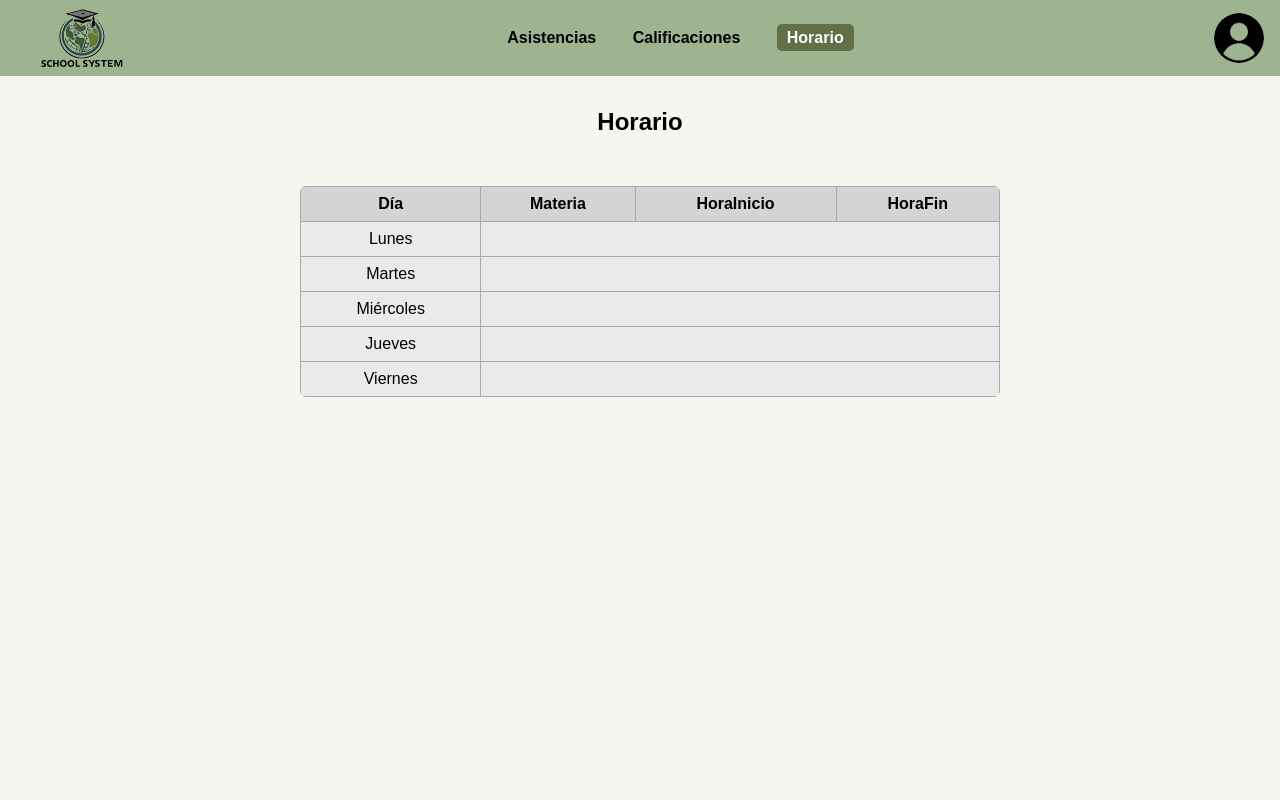
After one commit to GabLopezAl/ControlEstudiantes, a PHP site: page /Screens/Alumno/Horario.php in a window 1280 px wide. The commit adds this page. Run offline with PHP 8.4, Linux system fonts and the light colour scheme; the visitor is signed in with stand-in values (Sample User, id 1); data that the repository does not hold is empty.

```diff
--- /dev/null
+++ b/Screens/Alumno/Horario.php
@@ -0,0 +1,122 @@
+<?php
+session_start();
+$pagina = basename($_SERVER['PHP_SELF']);
+require '../../PHP/Conexion/conexion.php';
+?>
+
+<!DOCTYPE html>
+<html lang="en">
+<head>
+  <meta charset="UTF-8">
+  <meta name="viewport" content="width=device-width, initial-scale=1.0">
+  <title>Horario</title>
+  <link rel="stylesheet" href="../../css/calificacionesAlumno.css?v=1.1">
+</head>
+<body>
+<header>
+    <div class="logo">
+      <img src="../../img/Logo.png" alt="Logo">
+    </div>
+    <nav>
+      <a href="Asistencias.php" class="<?= $pagina == 'Asistencias.php' ? 'active' : '' ?>">Asistencias</a>
+      <a href="Calificaciones.php" class="<?= $pagina == 'Calificaciones.php' ? 'active' : '' ?>">Calificaciones</a>
+      <a href="Horario.php" class="<?= $pagina == 'Horario.php' ? 'active' : '' ?>">Horario</a>
+    </nav>
+    <div class="user-section" id="userToggle">
+      <div>
+        <a>
+          <img class="user-icon" src="../../img/logoUser.png" alt="Logo">
+        </a>
+      </div>
+      <div class="dropdown" id="dropdownMenu">
+        <a class="cursor" href="editarDatos.php">Editar datos</a>
+        <a class="cursor" href="../../index.php">Cerrar sesión</a>
+      </div>
+    </div>
+  </header>
+
+<?php
+         $matricula = $_SESSION['MATRICULA'];
+
+         $sql = "
+        SELECT
+            h.DIA_SEMANA,
+            m.NOMBRE AS MATERIA,
+            h.HORA_INICIO,
+            h.HORA_FIN
+        FROM horario h
+        INNER JOIN materia m ON h.NRC_MATERIA = m.NRC
+        WHERE h.MATRICULA_ESTUDIANTE = ?
+        ORDER BY
+            FIELD(h.DIA_SEMANA, 'Lunes', 'Martes', 'Miércoles', 'Jueves', 'Viernes'),
+            h.HORA_INICIO ASC
+        ";
+
+        $stmt = $conn->prepare($sql);
+        $stmt->bind_param("s", $matricula);
+        $stmt->execute();
+        $resultado = $stmt->get_result();
+
+        // 4. Organizar los datos por día
+        $horario = [
+            'Lunes' => [],
+            'Martes' => [],
+            'Miércoles' => [],
+            'Jueves' => [],
+            'Viernes' => []
+        ];
+
+        while ($fila = $resultado->fetch_assoc()) {
+            $dia = $fila['DIA_SEMANA'];
+            $horario[$dia][] = [
+                'MATERIA' => $fila['MATERIA'],
+                'HORA_INICIO' => $fila['HORA_INICIO'],
+                'HORA_FIN' => $fila['HORA_FIN']
+            ];
+        }
+?>
+
+  <h1 class="welcome">Horario</h1>
+
+  <div class="table-wrapper">
+    <table>
+      <thead>
+        <tr>
+          <th>Día</th>
+          <th>Materia</th>
+          <th>HoraInicio</th>
+          <th>HoraFin</th>
+        </tr>
+      </thead>
+      <tbody>
+        <?php
+            foreach ($horario as $dia => $materias) {
+                if (count($materias) > 0) {
+                    foreach ($materias as $index => $materia) {
+                        echo "<tr>";
+                        // Solo mostrar el día en la primera fila
+                        if ($index == 0) {
+                            echo "<td rowspan='" . count($materias) . "'>" . htmlspecialchars($dia) . "</td>";
+                        }
+                        echo "<td>" . htmlspecialchars($materia['MATERIA']) . "</td>";
+                        echo "<td>" . htmlspecialchars($materia['HORA_INICIO']) . "</td>";
+                        echo "<td>" . htmlspecialchars($materia['HORA_FIN']) . "</td>";
+                        echo "</tr>";
+                    }
+                } else {
+                    // Día sin materias
+                    echo "<tr><td>" . htmlspecialchars($dia) . "</td><td colspan='3'></td></tr>";
+                }
+            }
+
+            $stmt->close();
+            $conn->close();
+        ?>
+      </tbody>
+    </table>
+  </div>
+</div>
+
+  <script src="../../js/dropdown.js"></script>
+</body>
+</html>
--- a/css/asistenciasAlumno.css
+++ b/css/asistenciasAlumno.css
@@ -115,8 +115,8 @@ th {
 }
 
 @media (max-width: 600px) {
-  nav a {
+  /* nav a {
     display: block;
     margin: 0.5rem 0;
-  }
+  } */
 }
--- /dev/null
+++ b/css/calificacionesAlumno.css
@@ -0,0 +1,126 @@
+body {
+    font-family: Arial, sans-serif;
+    background-color: #f7f5f0;
+    margin: 0;
+    padding: 0;
+}
+
+header {
+    background-color: #9eb38f;
+    display: flex;
+    flex-wrap: wrap;
+    align-items: center;
+    justify-content: space-between;
+    padding: 0.5rem 1rem;
+}
+
+.logo {
+    display: flex;
+    align-items: center;
+}
+
+.logo img {
+    height: 60px;
+}
+
+nav a {
+    margin: 0 1rem;
+    color: black;
+    text-decoration: none;
+    font-weight: bold;
+}
+
+nav a.active {
+    background-color: #626F47;
+    color: white;
+    border-radius: 5px;
+    padding: 5px 10px;
+}
+
+
+nav a:hover {
+    color: white;
+}
+
+.user-section {
+    position: relative;
+}
+
+.user-icon {
+    width: 50px;
+    height: 50px;
+    border-radius: 50%;
+}
+
+.dropdown {
+    display: none;
+    position: absolute;
+    top: 60px;
+    right: 0;
+    background-color: #9eb38f;
+    border-radius: 5px;
+    box-shadow: 0 0 5px rgba(0, 0, 0, 0.3);
+}
+
+.dropdown a {
+    display: block;
+    padding: 10px;
+    text-decoration: none;
+    color: white;
+}
+
+.cursor:hover {
+    background-color: 626F47;
+}
+
+.contenedor-calificaciones {
+    padding: 20px;
+    background-color: #f9f6ef;
+}
+
+.welcome {
+    text-align: center;
+    margin: 2rem;
+    font-size: 1.5rem;
+}
+
+
+.table-wrapper {
+    background-color: #e9eaec;
+    border-radius: 6px;
+    overflow: hidden;
+    width: 80%;
+    max-width: 700px;
+    align-items: center;
+    margin-left: 300px;
+    margin-top: 50px;
+}
+
+table {
+    width: 100%;
+    border-collapse: collapse;
+    text-align: center;
+}
+
+th,
+td {
+    padding: 8px;
+    border: 1px solid #aaa;
+}
+
+th {
+    background-color: #d3d4d6;
+}
+
+@media (max-width: 600px) {
+    .table-wrapper {
+        background-color: #e9eaec;
+        border-radius: 6px;
+        overflow: hidden;
+        width: 80%;
+        max-width: 400px;
+        align-items: center;
+        margin-left: 50px;
+        margin-top: 50px;
+    }
+}
```
Also changed, not shown: Screens/Alumno/Asistencias.php (+10 -13 lines), Screens/Alumno/Calificaciones.php (added, +85 -0 lines), Screens/Alumno/editarDatos.php (added, +47 -0 lines), css/horarioAlumno.css (added).
